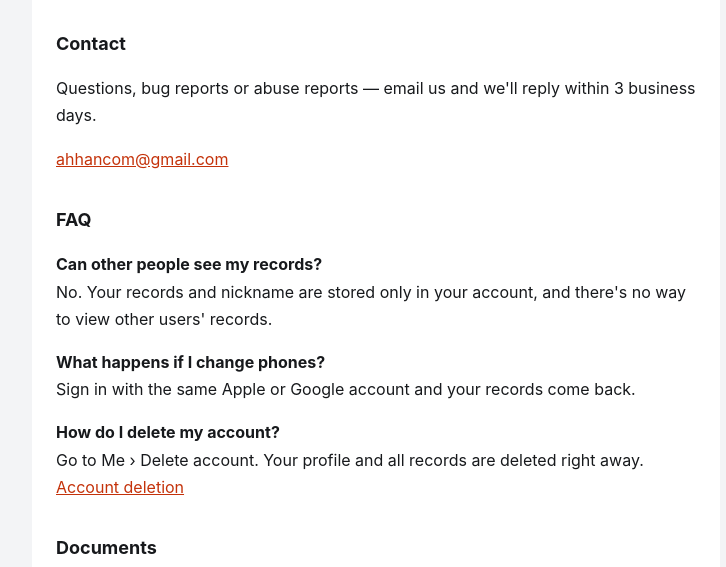
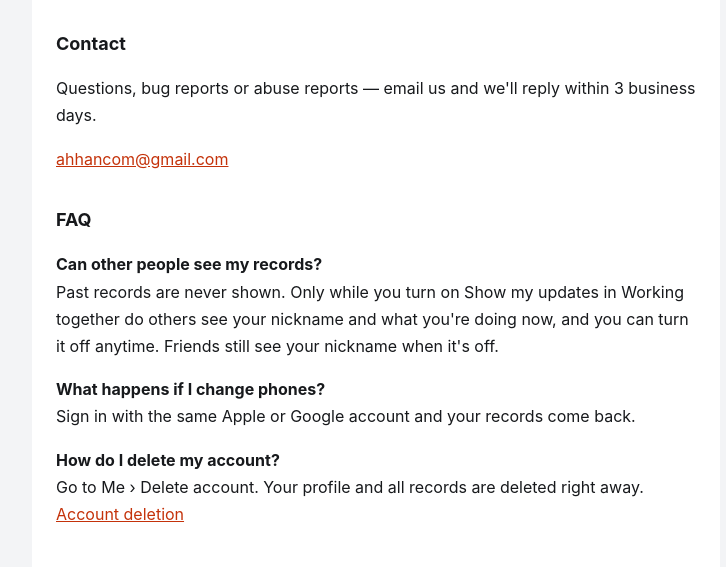
Before and after one commit to jxxh204/akiiwork-legal, a plain HTML site: page en.html in a window 1280 px wide. Shown: the part 178-745 px from the top of the page, without its empty margins (264-990 px from the left). Drawn offline with Linux system fonts and the light colour scheme.

Commit message:
지원 페이지: 기록 공개 범위 답 고침
Co-Authored-By: Claude Opus 5.5 <noreply@anthropic.com>

```diff
--- a/en.html
+++ b/en.html
@@ -36,7 +36,7 @@ footer { color: var(--muted); font-size: 13px; margin-top: 24px; text-align: cen
 <p>Questions, bug reports or abuse reports — email us and we'll reply within 3 business days.</p>
 <p><a href="mailto:ahhancom@gmail.com">ahhancom@gmail.com</a></p>
 <h2>FAQ</h2>
-<p><strong>Can other people see my records?</strong><br>No. Your records and nickname are stored only in your account, and there's no way to view other users' records.</p>
+<p><strong>Can other people see my records?</strong><br>Past records are never shown. Only while you turn on Show my updates in Working together do others see your nickname and what you're doing now, and you can turn it off anytime. Friends still see your nickname when it's off.</p>
 <p><strong>What happens if I change phones?</strong><br>Sign in with the same Apple or Google account and your records come back.</p>
 <p><strong>How do I delete my account?</strong><br>Go to Me › Delete account. Your profile and all records are deleted right away. <a href="delete-account.en.html">Account deletion</a></p>
 <h2>Documents</h2>
```
Also changed, not shown: index.html (+1 -1 lines).
